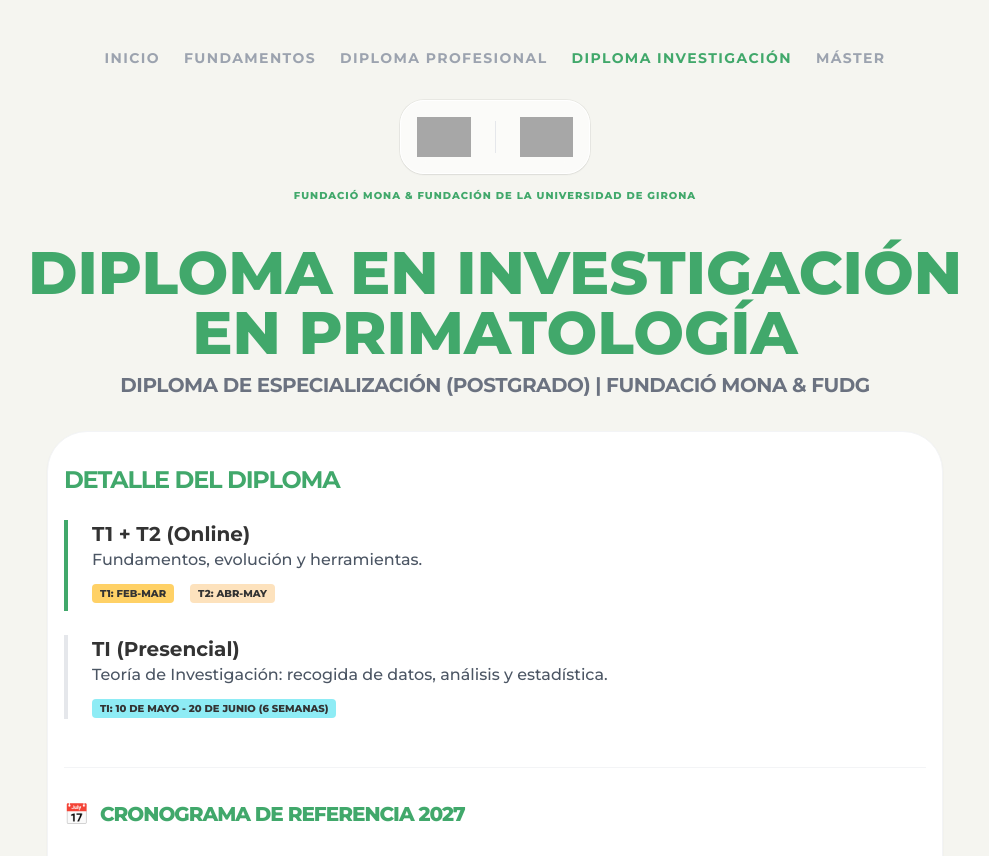
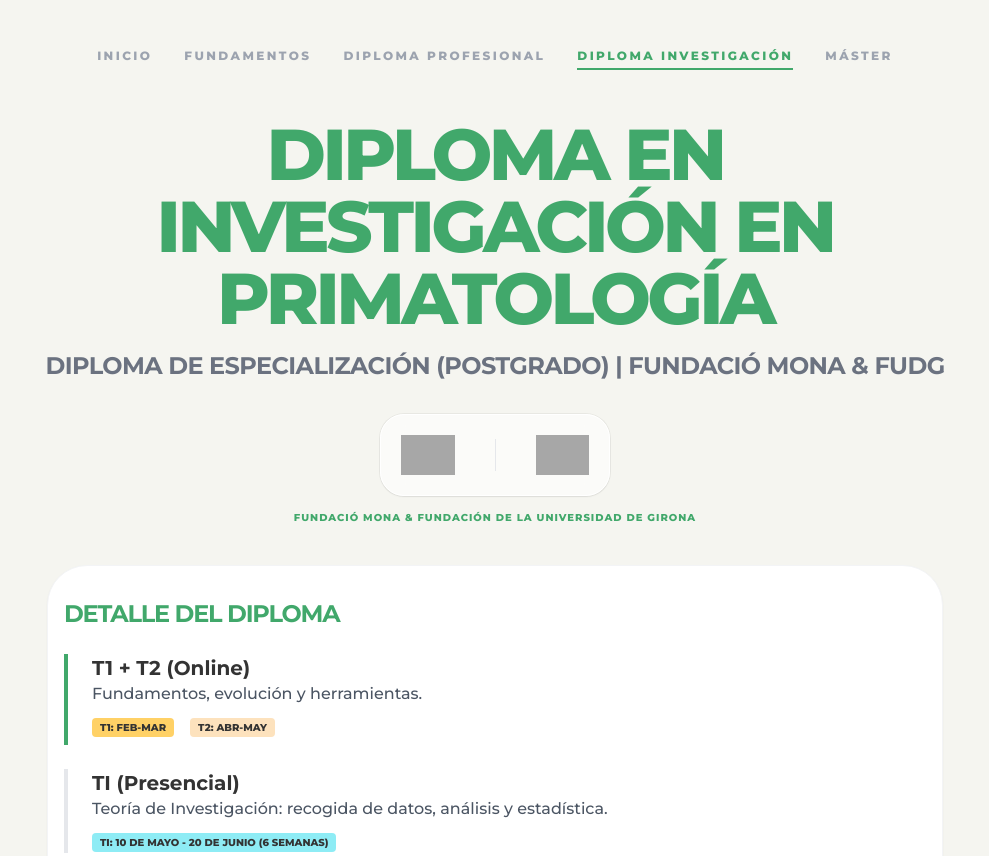
Before and after one commit to MONATYC/propuesta_master_2027, a plain HTML site: page diploma_investigacion.html in a window 1280 px wide. Shown: the top 856 px of the page, without its empty margins (145-1134 px from the left). Drawn offline with nearby package versions, Linux system fonts and the light colour scheme; grey boxes are pictures that could not be loaded.

Commit message:
modified:   diploma_investigacion.html 	modified:   diploma_profesional.html 	modified:   fundamentos.html 	modified:   index.html 	modified:   master.html

```diff
--- a/diploma_investigacion.html
+++ b/diploma_investigacion.html
@@ -22,23 +22,24 @@
   <body>
     <div class="min-h-screen pb-12">
       <header class="px-4 md:px-6 pt-12 max-w-5xl mx-auto text-center">
-        <nav class="mb-8 flex justify-center gap-6 text-sm font-bold uppercase tracking-widest text-gray-400">
-            <a href="index.html" class="nav-link">Inicio</a>
-            <a href="fundamentos.html" class="nav-link">Fundamentos</a>
-            <a href="diploma_profesional.html" class="nav-link">Diploma Profesional</a>
-            <a href="diploma_investigacion.html" class="nav-link text-[#41a86b]">Diploma Investigación</a>
-            <a href="master.html" class="nav-link">Máster</a>
+        <nav class="mb-12 flex flex-wrap justify-center gap-4 md:gap-8 text-[10px] md:text-xs font-black uppercase tracking-[0.2em] text-gray-400">
+            <a href="index.html" class="hover:text-[#41a86b] transition-colors">Inicio</a>
+            <a href="fundamentos.html" class="hover:text-[#41a86b] transition-colors">Fundamentos</a>
+            <a href="diploma_profesional.html" class="hover:text-[#41a86b] transition-colors">Diploma Profesional</a>
+            <a href="diploma_investigacion.html" class="text-[#41a86b] border-b-2 border-[#41a86b] pb-1">Diploma Investigación</a>
+            <a href="master.html" class="hover:text-[#41a86b] transition-colors">Máster</a>
         </nav>
+        <h1 class="text-3xl sm:text-4xl md:text-5xl lg:text-7xl font-black text-[#41a86b] uppercase mb-4 leading-tight tracking-tighter">Diploma en investigación en primatología</h1>
+        <p class="text-xl md:text-2xl text-gray-500 font-bold uppercase tracking-tight mb-8">Diploma de especialización (postgrado) | Fundació MONA & FUdG</p>
+
         <div class="flex flex-col items-center gap-4 mb-10">
-            <div class="flex items-center gap-6 bg-white/60 p-4 rounded-3xl backdrop-blur-md border border-white shadow-sm ring-1 ring-black/5">
+            <div class="flex flex-col sm:flex-row items-center gap-4 sm:gap-6 md:gap-10 bg-white/60 p-4 md:p-5 rounded-2xl md:rounded-3xl backdrop-blur-md border border-white shadow-sm ring-1 ring-black/5">
                 <img src="https://fundaciomona.org/wp-content/uploads/2023/09/logo.png" alt="Logo MONA" class="h-10 w-auto opacity-90">
-                <div class="w-px h-8 bg-gray-200"></div>
+                <div class="w-full sm:w-px h-px sm:h-8 bg-gray-200"></div>
                 <img src="https://www.fundacioudg.org/image/fundacio_UdG_25_es.png" alt="Logo FUdG" class="h-10 w-auto opacity-90">
             </div>
             <p class="text-[10px] font-extrabold text-[#41a86b] uppercase tracking-widest leading-tight">Fundació MONA & Fundación de la Universidad de Girona</p>
         </div>
-        <h1 class="text-4xl md:text-6xl font-black text-[#41a86b] uppercase mb-2 leading-tight">Diploma en investigación en primatología</h1>
-        <p class="text-xl text-gray-500 font-bold uppercase tracking-tight">Diploma de especialización (postgrado) | Fundació MONA & FUdG</p>
       </header>
 
       <main class="max-w-4xl mx-auto px-4 mt-8 bg-white p-8 rounded-[40px] shadow-sm border border-gray-100">
```
Also changed, not shown: diploma_profesional.html (+1 -1 lines), fundamentos.html (+5 -5 lines), index.html (+8 -9 lines), master.html (+5 -5 lines).
